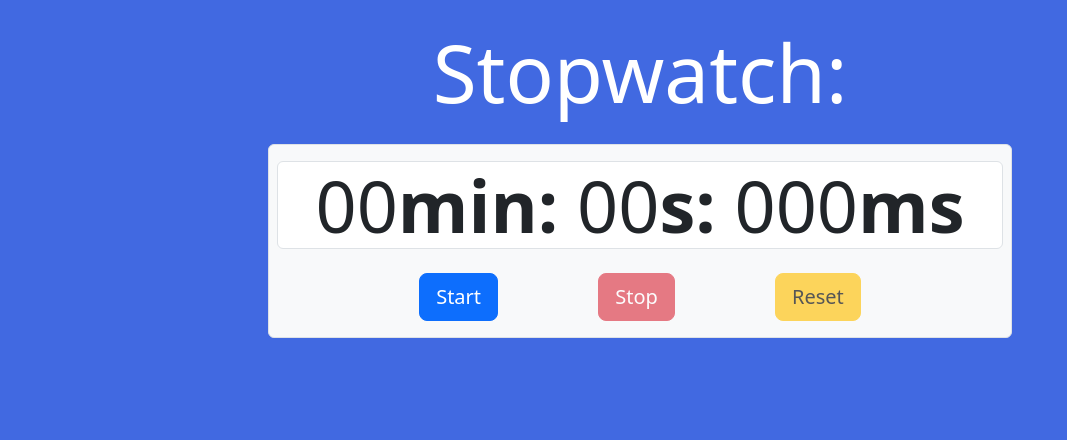
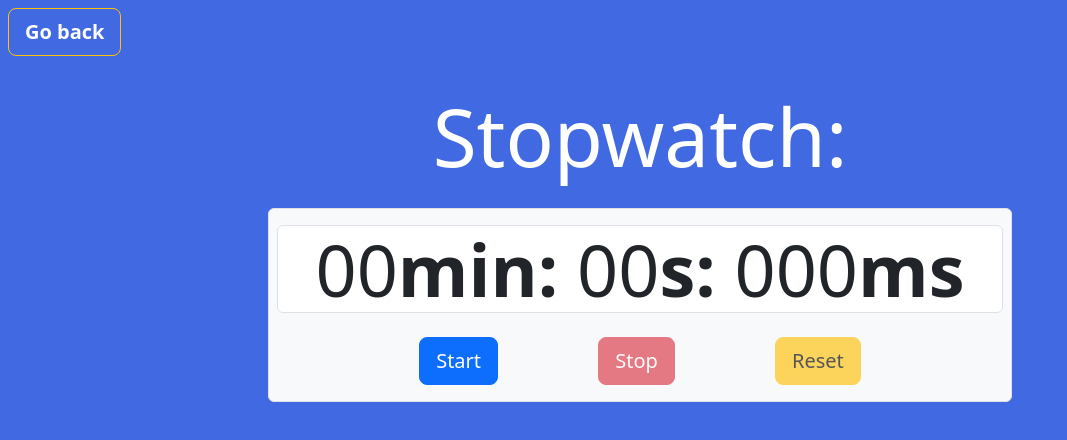
Before and after one commit to Arabianuz/stopwatch, a plain HTML site: page index.html in a window 1280 px wide. Shown: the whole page, without its empty margins (0-1067 px from the left). Drawn offline with nearby package versions, Linux system fonts and the light colour scheme.

Commit message:
adding "go back" button

```diff
--- a/index.html
+++ b/index.html
@@ -10,6 +10,7 @@
     <link rel="stylesheet" href="assets/bootstrap5/node_modules/bootstrap/dist/css/bootstrap.min.css">
 </head>
 <body style="background-color:royalblue;">
+    <button class="btn btn-outline-warning text-white btn-lg m-2" onclick="history.back()"><b>Go back</b></button>
 
     <section id="stopwatch_container" class="container">
        <h1 class="text-center text-white display-1 mt-4 mb-4">Stopwatch:</h1>
```
